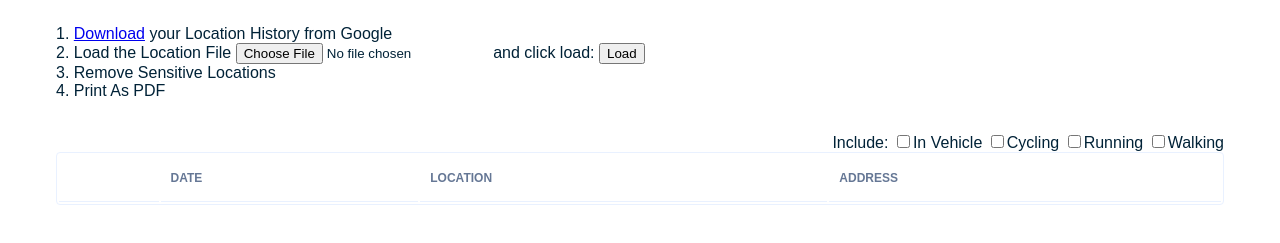
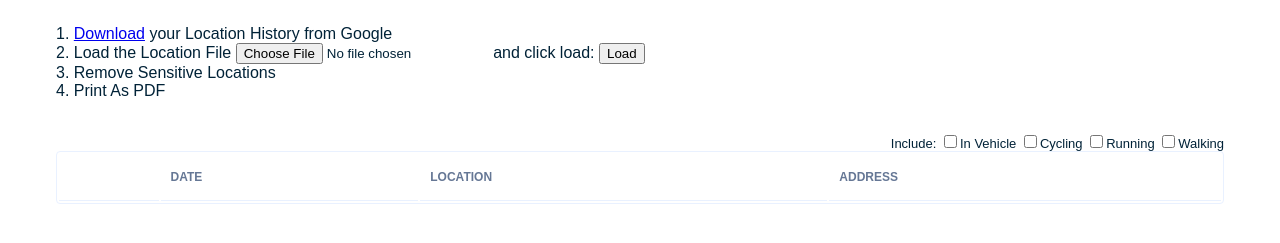
Before and after one commit to cmnisal/geoscrub, a plain HTML site: page index.html in a window 1280 px wide. Shown: the part 55-298 px from the top of the page. Drawn offline with nearby package versions, Linux system fonts and the light colour scheme; some packages are replaced by stand-ins of ours.

Commit message:
Font size for filters

```diff
--- a/index.html
+++ b/index.html
@@ -164,6 +164,10 @@
         .map {
             height: 100px;
             width: 100px;
+        }
+
+        .filters {
+            font-size: 13px;
         }
     </style>
 
```
